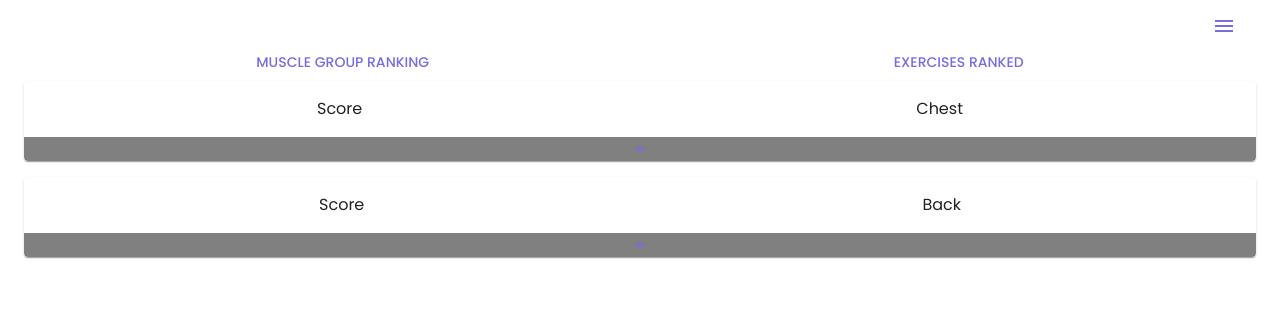
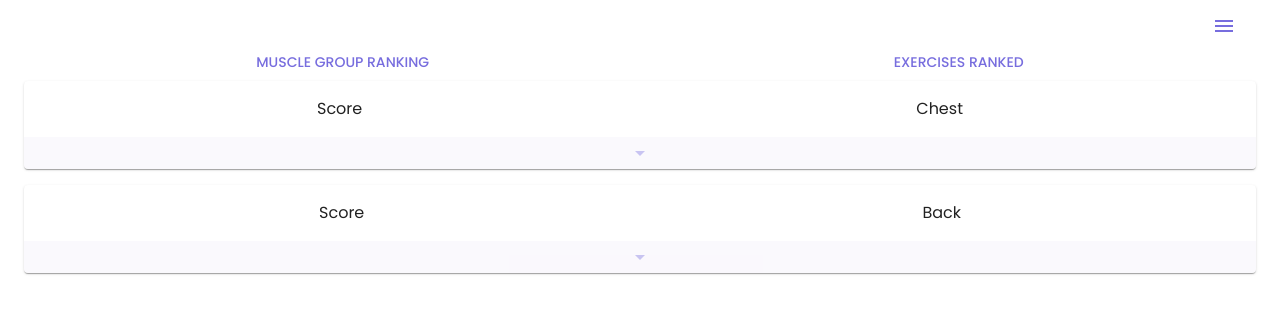
Before and after one commit to melissaluc/athenium-client, a React (Create React App) app: page /strength in a window 1280 px wide. Shown: the top 314 px of the page. Built offline with nearby package versions, Linux system fonts and the light colour scheme.

Commit message:
changed the colour of expand button in card action area

```diff
--- a/src/components/Cards/WorkoutCard/WorkoutCard.jsx
+++ b/src/components/Cards/WorkoutCard/WorkoutCard.jsx
@@ -7,6 +7,7 @@ import ArrowDropDownIcon from '@mui/icons-material/ArrowDropDown';
 import ListItemExerciseCard from "./ListItemExerciseCard";
 
 import { useState } from "react";
+import { useTheme } from "@emotion/react";
 
 
 function WorkoutCard ({data}) {
@@ -17,7 +18,7 @@ function WorkoutCard ({data}) {
         day: 'numeric',
         year: 'numeric'
     });
-
+    const theme = useTheme()
     return(
         <Card>
         <CardContent>
@@ -52,7 +53,8 @@ function WorkoutCard ({data}) {
             width:'100%',
             margin:'0px',
             padding:'0px',
-            backgroundColor:'gray',
+            backgroundColor:theme.palette.secondary.main,
+            opacity:"40%",
             borderTopLeftRadius: 0,
             borderTopRightRadius: 0
             }}>
--- a/src/components/MuscleGroupStrengthCard.jsx
+++ b/src/components/MuscleGroupStrengthCard.jsx
@@ -3,10 +3,11 @@ import { useState } from 'react';
 import ArrowDropDownIcon from '@mui/icons-material/ArrowDropDown';
 
 import StrengthLevelExerciseList from "./StrengthLevelExerciseList";
+import { useTheme } from "@emotion/react";
 
 
 function MuscleGroupStrengthCard ({muscleGroup, exercises}) {
-
+    const theme = useTheme()
     const [expandWorkout, setExpandWorkout] = useState(false)
 
     return(
@@ -22,10 +23,11 @@ function MuscleGroupStrengthCard ({muscleGroup, exercises}) {
                 }
             </CardContent>
             <CardActionArea sx={{
+                height:'4vh',
                 width:'100%',
                 margin:'0px',
-                padding:'0px',
-                backgroundColor:'gray',
+                backgroundColor:theme.palette.secondary.main,
+                opacity:"40%",
                 borderTopLeftRadius: 0,
                 borderTopRightRadius: 0
                 }}>
--- a/src/theme/theme.js
+++ b/src/theme/theme.js
@@ -12,7 +12,7 @@ typography: {
       main: '#776dde',
     },
     secondary: {
-      main: '#dc004e',
+      main: '#F3F0FB',
     },
     progress: {
       level1: '#F4D35E', // Yellow
```
